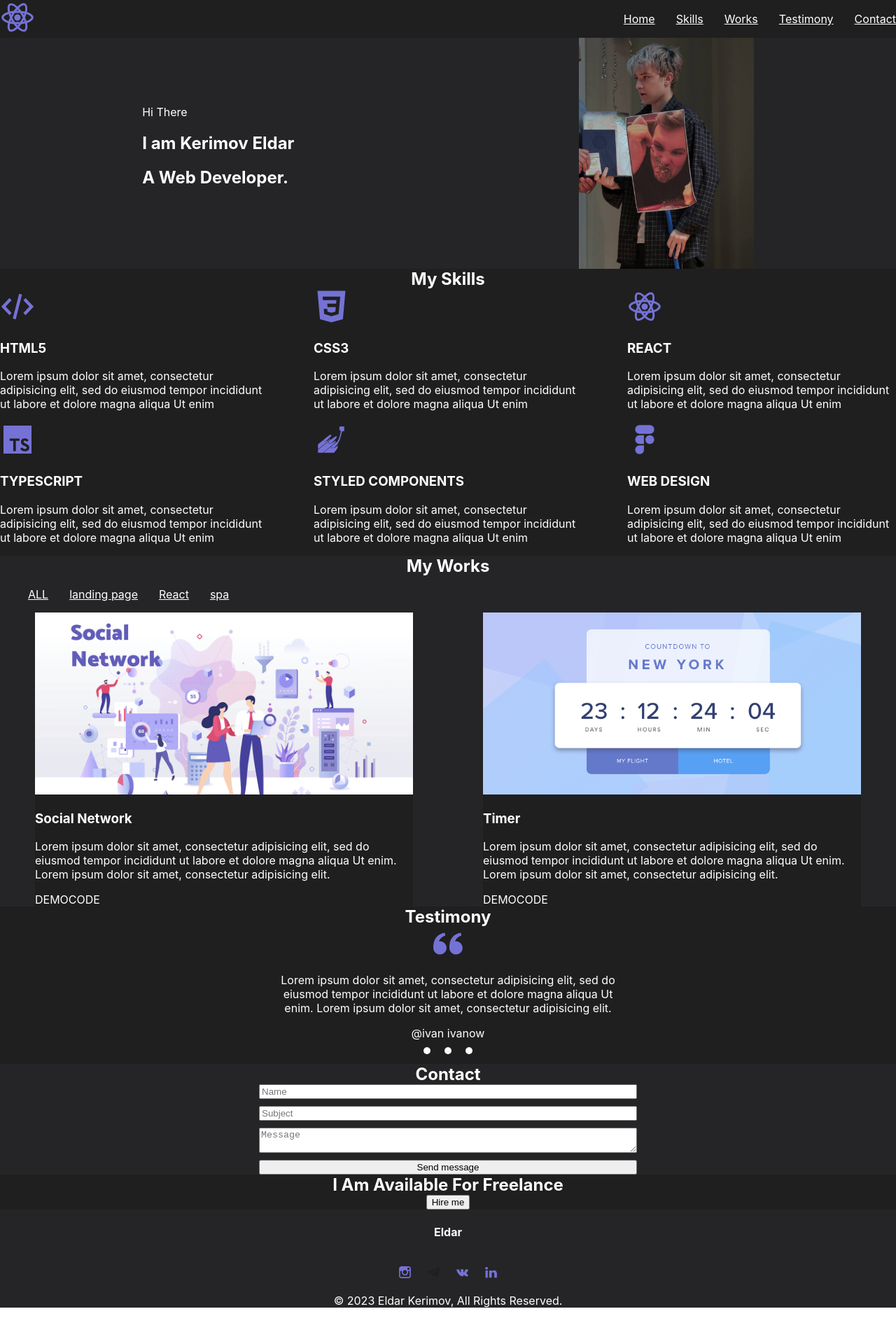
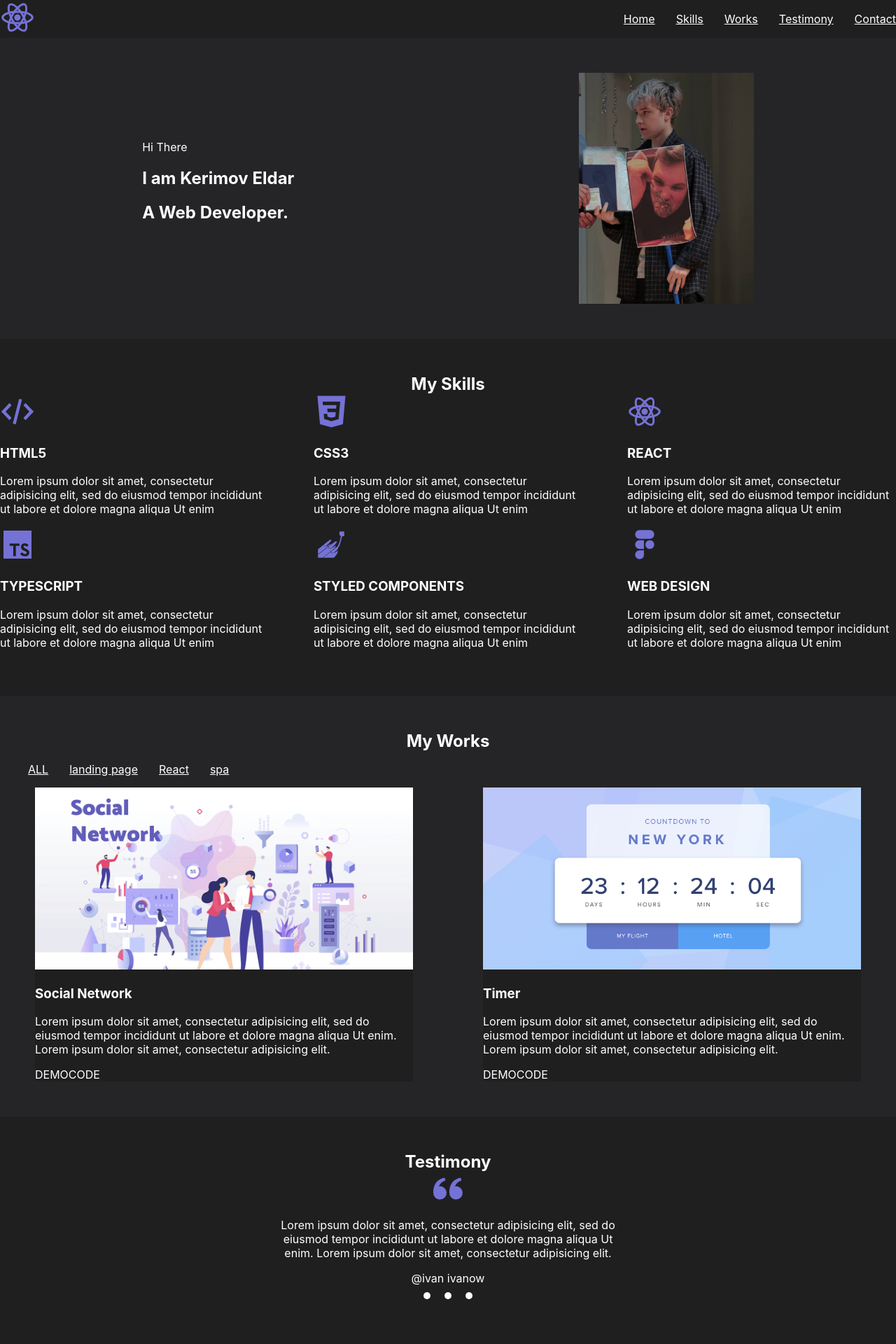
Before and after one commit to ssdsldd/portfolio, a React app: page / in a window 1280 px wide. Shown: the top 1920 px of the page at 70% size. Before the commit the page ends 1868 px from the top, so only its background shows below. Built offline with nearby package versions, Linux system fonts and the light colour scheme.

Commit message:
add sections paddings

```diff
--- a/package.json
+++ b/package.json
@@ -67,7 +67,7 @@
   },
   "scripts": {
     "predeploy": "yarn run build",
-    "deploy": "gh-pages -d build",
+    "deploy": "gh-pages -d build -r https://github.com/ssdsldd/portfolio",
     "start": "node scripts/start.js",
     "build": "node scripts/build.js",
     "test": "node scripts/test.js"
--- a/src/layouts/sections/contact/Contact.tsx
+++ b/src/layouts/sections/contact/Contact.tsx
@@ -20,6 +20,7 @@ export const Contact = () => {
 
 const StyledContact = styled.section`
     background-color: #252527;
+    padding: 50px 0;
 `
 
 const StyledForm = styled.form`
--- a/src/layouts/sections/main/Main.tsx
+++ b/src/layouts/sections/main/Main.tsx
@@ -20,6 +20,7 @@ export const Main = () => {
 
 const StyledMain = styled.section`
     background-color: #252527;
+    padding: 50px 0;
 `
 
 const Photo = styled.img`
--- a/src/layouts/sections/skills/Skills.tsx
+++ b/src/layouts/sections/skills/Skills.tsx
@@ -34,4 +34,5 @@ export const Skills = () => {
 
 const StyledSkills = styled.section`
     background-color: #1f1f20;
+    padding: 50px 0;
 `
--- a/src/layouts/sections/slogan/Slogan.tsx
+++ b/src/layouts/sections/slogan/Slogan.tsx
@@ -17,4 +17,5 @@ export const Slogan = () => {
 
 const StyledSlogan = styled.section`
     background-color: #1F1F20;
+    padding: 50px 0;
 `
--- a/src/layouts/sections/testimony/Testimony.tsx
+++ b/src/layouts/sections/testimony/Testimony.tsx
@@ -19,4 +19,5 @@ export const Testimony = () => {
 
 const StyledTestimony = styled.section`
     background-color: #1F1F20;
+    padding: 50px 0;
 `
--- a/src/layouts/sections/works/Works.tsx
+++ b/src/layouts/sections/works/Works.tsx
@@ -28,6 +28,7 @@ export const Works = () => {
 
 const StyledWorks = styled.section`
     background-color: #252527;
+    padding: 50px 0;
     a{
         color: #fff;
     }
```
